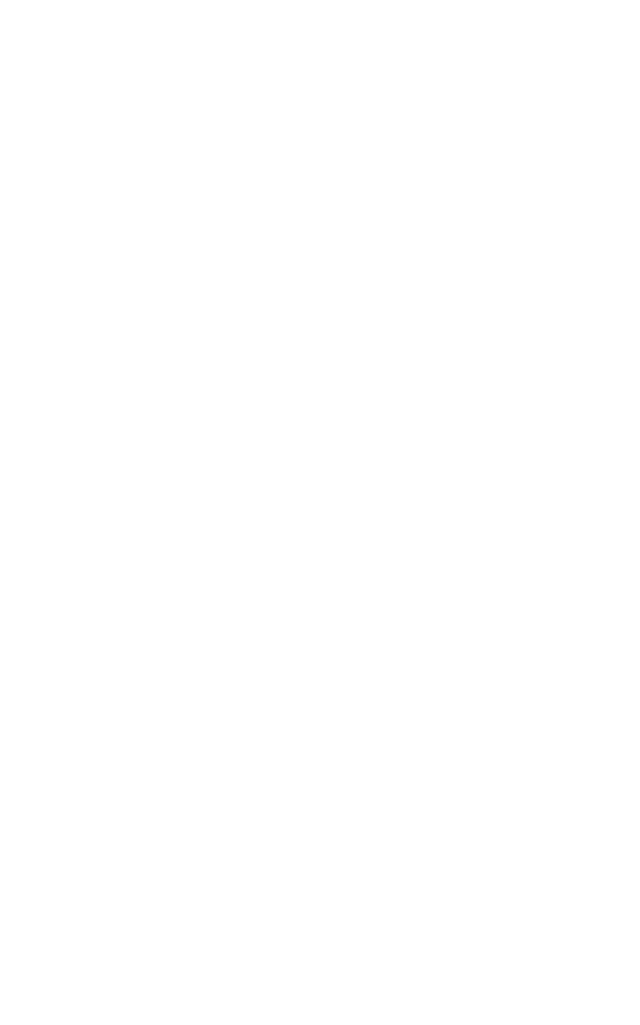
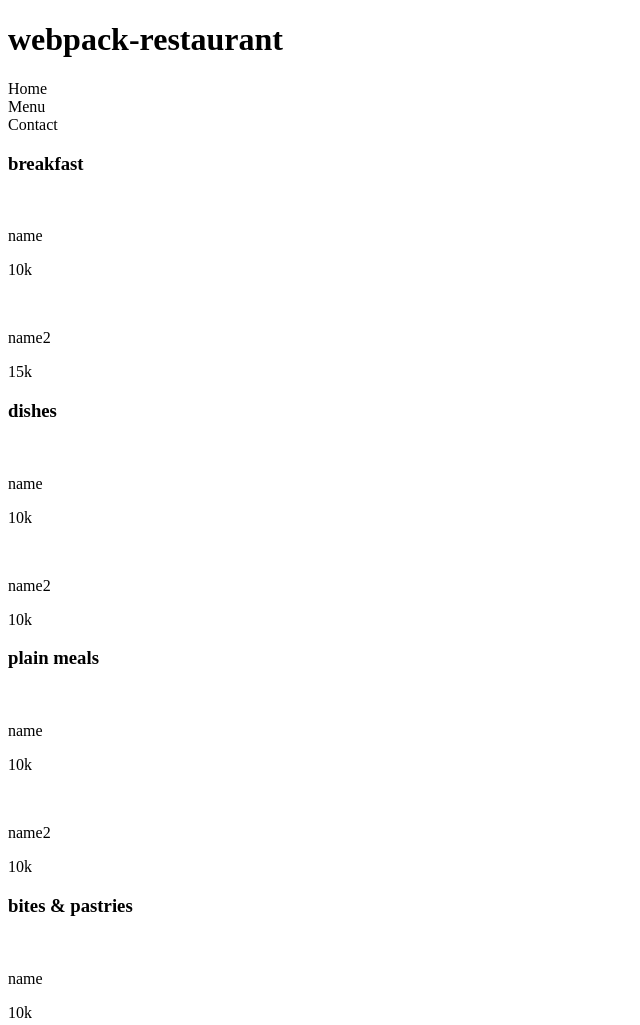
Before and after one commit to mnmkato/codespaces-blank, a website built with webpack: page webpack-restaurant/dist/index.html in a window 1280 px wide. Shown: the top 1025 px of the page, without its empty margins (0-640 px from the left). Before the commit the page ends 800 px from the top, so only its background shows below. Built offline with nearby package versions, Linux system fonts and the light colour scheme.

Commit message:
modules setup complete

```diff
--- /dev/null
+++ b/webpack-restaurant/src/contact.js
@@ -0,0 +1,39 @@
+const contact =function(){
+    const branches=[{
+        name:"Branch 1 name",
+        tel:"Branch 1 tel",
+        location:"Branch 1 location"
+    },
+    {
+        name:"Branch 2 name",
+        tel:"Branch 2 tel",
+        location:"Branch 2 location"
+    }]
+    const container = document.getElementById('container')
+    container.innerHTML=""
+
+    const heading = document.createElement('h1')
+    heading.textContent='Contact us'
+    container.appendChild(heading)
+
+    for(let i=0;i<branches.length;i++){
+
+        const contactdiv = document.createElement('div')
+
+        const branchName = document.createElement('h3')
+        branchName.textContent=branches[i].name
+        contactdiv.appendChild(branchName)
+
+        const branchLocation = document.createElement('p')
+        branchLocation.textContent=branches[i].location
+        contactdiv.appendChild(branchLocation)
+
+        const branchTel = document.createElement('p')
+        branchTel.textContent=branches[i].tel
+        contactdiv.appendChild(branchTel)
+
+        container.appendChild(contactdiv)
+    }
+
+}
+export{contact}
--- /dev/null
+++ b/webpack-restaurant/src/home.js
@@ -0,0 +1,14 @@
+const home =function(){
+
+    const container = document.getElementById('container')
+    container.innerHTML=""
+
+    const image = document.createElement('img')
+    image.src="capture.png"
+    container.appendChild(image)
+
+    const text = document.createElement('p')
+    text.textContent='Lorem ipsum dolor sit amet consectetur adipisicing elit. Sit iure odio at rem omnis delectus sequi similique nemo beatae alias perspiciatis blanditiis deserunt, iusto illum impedit, cum quam quod. Pariatur.'
+    container.appendChild(text)
+}
+export{home}
--- a/webpack-restaurant/src/index.js
+++ b/webpack-restaurant/src/index.js
@@ -1 +1,35 @@
-console.log('asalam aleikum warahmatullah')
+import {home} from './home.js'
+import {menu} from './menu.js'
+import {contact} from './contact.js'
+
+const content = document.getElementById('content')
+
+const heading = document.createElement('h1')
+heading.textContent='webpack-restaurant'
+content.appendChild(heading)
+
+const nav = document.createElement('nav')
+
+const linkHome = document.createElement('div')
+const linkMenu = document.createElement('div')
+const linkContact = document.createElement('div')
+
+linkHome.textContent='Home'
+linkMenu.textContent='Menu'
+linkContact.textContent='Contact'
+
+nav.appendChild(linkHome)
+nav.appendChild(linkMenu)
+nav.appendChild(linkContact)
+
+content.appendChild(nav)
+
+linkHome.addEventListener("click",home)
+linkMenu.addEventListener("click",menu)
+linkContact.addEventListener("click",contact)
+
+const container = document.createElement('div')
+container.id='container'
+content.appendChild(container)
+
+menu();
--- /dev/null
+++ b/webpack-restaurant/src/menu.js
@@ -0,0 +1,89 @@
+const menu =function(){
+    const dishTypes=[
+        "breakfast",
+        "dishes",
+        "plain meals",
+        "bites & pastries"
+    ]
+    const dishes=[
+        {
+            type:"breakfast",
+            image:"",
+            name:"name",
+            price:"10k"
+        },
+        {
+            type:"breakfast",
+            image:"",
+            name:"name2",
+            price:"15k"
+        },
+        {
+            type:"dishes",
+            image:"",
+            name:"name",
+            price:"10k"
+        },
+        {
+            type:"dishes",
+            image:"",
+            name:"name2",
+            price:"10k"
+        },
+        {
+            type:"plain meals",
+            image:"",
+            name:"name",
+            price:"10k"
+        },
+        {
+            type:"plain meals",
+            image:"",
+            name:"name2",
+            price:"10k"
+        },
+        {
+            type:"bites & pastries",
+            image:"",
+            name:"name",
+            price:"10k"
+        },
+        {
+            type:"bites & pastries",
+            image:"",
+            name:"name2",
+            price:"10k"
+        }
+    ]
+    const container = document.getElementById('container')
+    container.innerHTML=""
+
+    for(let i = 0;i<dishTypes.length;i++){
+        const type = document.createElement('h3')
+        type.textContent=dishTypes[i]
+        container.appendChild(type)
+
+        for(let j=0;j<dishes.length;j++){
+
+            if(dishTypes[i]==dishes[j].type){
+                const dishesdiv = document.createElement('div')
+
+                const image = document.createElement('img')
+                image.src=dishes[j].image
+                image.classList.add('menuImage')
+                container.appendChild(image)
+
+                const name = document.createElement('p')
+                name.textContent=dishes[j].name
+                dishesdiv.appendChild(name)
+
+                const price = document.createElement('p')
+                price.textContent=dishes[j].price
+                dishesdiv.appendChild(price)
+
+                container.appendChild(dishesdiv)
+            }
+        }
+    }
+}
+export{menu}
--- /dev/null
+++ b/webpack-restaurant/src/style.css
@@ -0,0 +1,11 @@
+.menuImage{
+    width: 10rem;
+    height: 10rem;
+}
+img{
+    width: 20rem;
+    height: 20rem;
+}
+nav>div{
+    cursor: pointer;
+}
```
Also changed, not shown: webpack-restaurant/dist/index.html, webpack-restaurant/dist/main.js.
